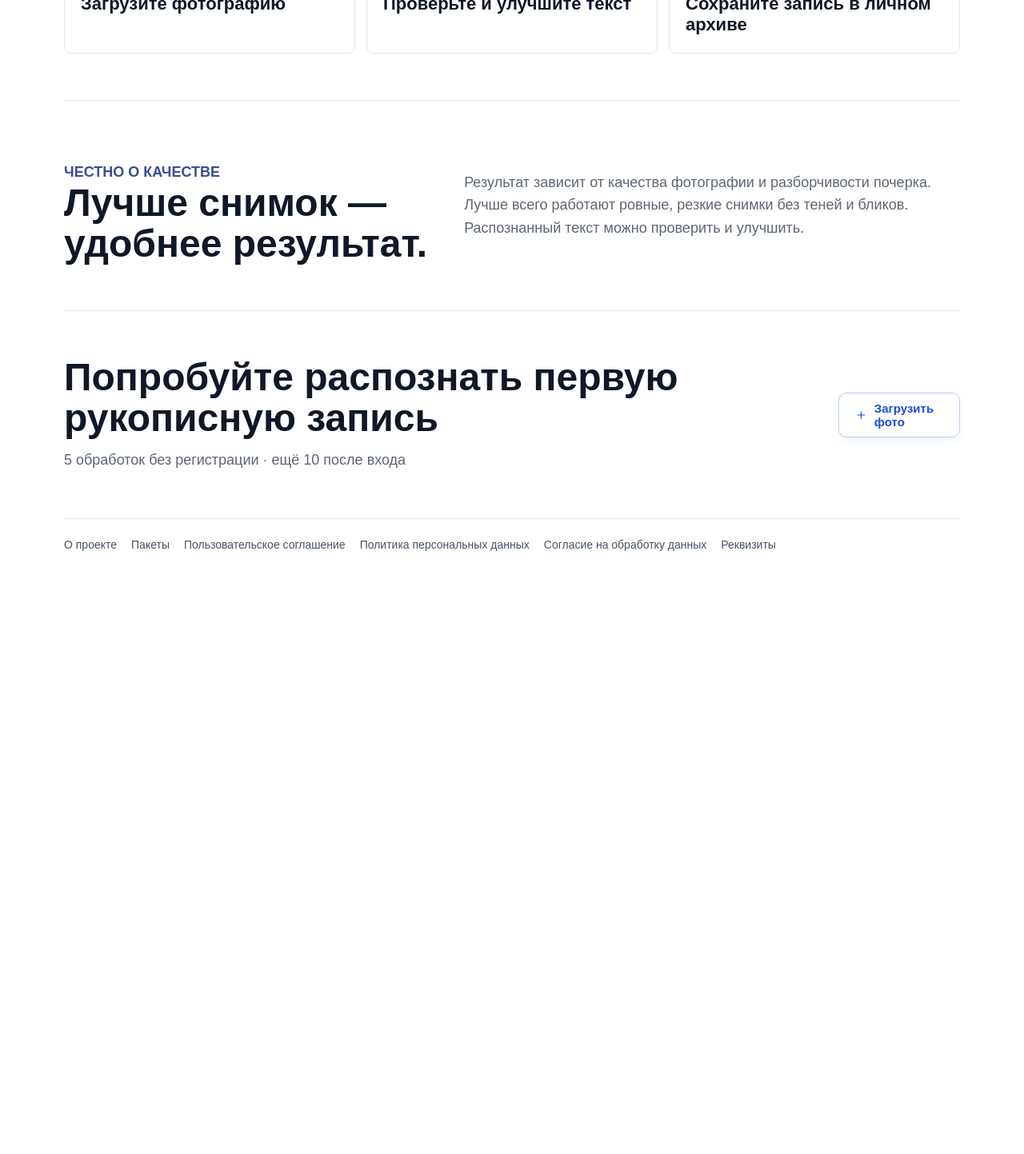
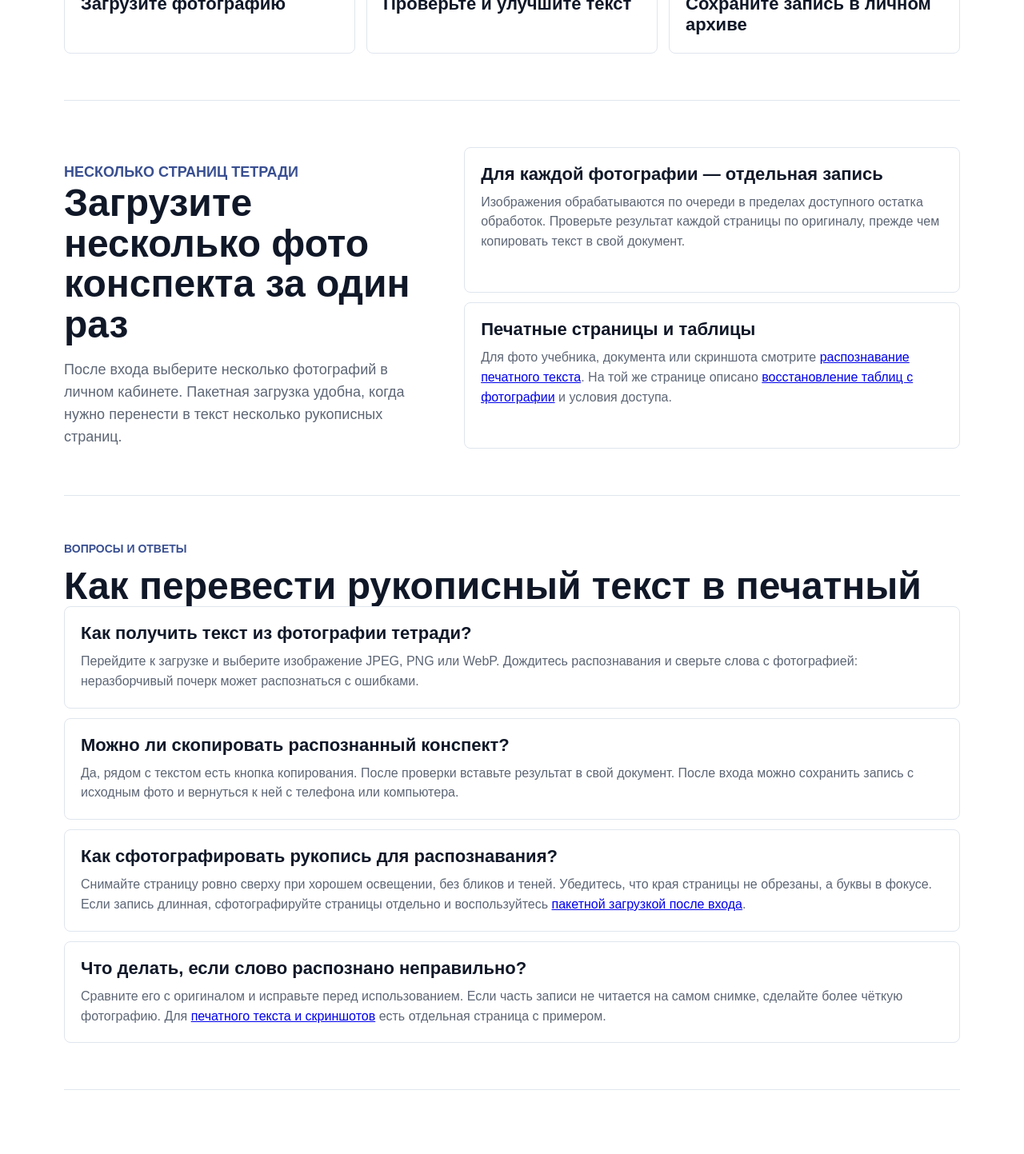
Before and after one commit to OlgaIL/myworld, a React (Vite) app in the folder client/: page /handwriting-to-text in a window 1280 px wide. Shown: the part 3360-4803 px from the top of the page at 80% size. Before the commit the page ends 4081 px from the top, so only its background shows below. Built offline with nearby package versions, Linux system fonts and the light colour scheme; no server answers.

Commit message:
Explain batch photo processing and table recognition on promo pages

```diff
--- a/client/src/pages/HandwritingToTextLanding.jsx
+++ b/client/src/pages/HandwritingToTextLanding.jsx
@@ -394,6 +394,49 @@ function HandwritingToTextLanding() {
         </div>
       </section>
 
+      <section className="landing-split" id="batch" aria-labelledby="handwriting-batch-heading">
+        <div>
+          <p className="landing-eyebrow">Несколько страниц тетради</p>
+          <h2 id="handwriting-batch-heading">Загрузите несколько фото конспекта за один раз</h2>
+          <p>После входа выберите несколько фотографий в личном кабинете. Пакетная загрузка удобна, когда нужно перенести в текст несколько рукописных страниц.</p>
+        </div>
+        <div className="landing-usecases">
+          <article className="landing-usecase">
+            <h3>Для каждой фотографии — отдельная запись</h3>
+            <p>Изображения обрабатываются по очереди в пределах доступного остатка обработок. Проверьте результат каждой страницы по оригиналу, прежде чем копировать текст в свой документ.</p>
+          </article>
+          <article className="landing-usecase">
+            <h3>Печатные страницы и таблицы</h3>
+            <p>Для фото учебника, документа или скриншота смотрите <Link to="/photo-to-text">распознавание печатного текста</Link>. На той же странице описано <a href="/photo-to-text#tables">восстановление таблиц с фотографии</a> и условия доступа.</p>
+          </article>
+        </div>
+      </section>
+
+      <section className="landing-section" id="faq" aria-labelledby="handwriting-faq-heading">
+        <div className="landing-section__heading">
+          <p className="landing-eyebrow">Вопросы и ответы</p>
+          <h2 id="handwriting-faq-heading">Как перевести рукописный текст в печатный</h2>
+        </div>
+        <div className="landing-usecases">
+          <article className="landing-usecase">
+            <h3>Как получить текст из фотографии тетради?</h3>
+            <p>Перейдите к загрузке и выберите изображение JPEG, PNG или WebP. Дождитесь распознавания и сверьте слова с фотографией: неразборчивый почерк может распознаться с ошибками.</p>
+          </article>
+          <article className="landing-usecase">
+            <h3>Можно ли скопировать распознанный конспект?</h3>
+            <p>Да, рядом с текстом есть кнопка копирования. После проверки вставьте результат в свой документ. После входа можно сохранить запись с исходным фото и вернуться к ней с телефона или компьютера.</p>
+          </article>
+          <article className="landing-usecase">
+            <h3>Как сфотографировать рукопись для распознавания?</h3>
+            <p>Снимайте страницу ровно сверху при хорошем освещении, без бликов и теней. Убедитесь, что края страницы не обрезаны, а буквы в фокусе. Если запись длинная, сфотографируйте страницы отдельно и воспользуйтесь <a href="#batch">пакетной загрузкой после входа</a>.</p>
+          </article>
+          <article className="landing-usecase">
+            <h3>Что делать, если слово распознано неправильно?</h3>
+            <p>Сравните его с оригиналом и исправьте перед использованием. Если часть записи не читается на самом снимке, сделайте более чёткую фотографию. Для <Link to="/photo-to-text">печатного текста и скриншотов</Link> есть отдельная страница с примером.</p>
+          </article>
+        </div>
+      </section>
+
       <section className="landing-split handwriting-quality">
         <div>
           <p className="landing-eyebrow">Честно о качестве</p>
--- a/client/src/pages/PhotoToTextLanding.jsx
+++ b/client/src/pages/PhotoToTextLanding.jsx
@@ -59,6 +59,7 @@ function PhotoToTextLanding() {
         </Link>
         <nav className="landing-nav" aria-label="Навигация">
           <a href="#how">Как работает</a>
+          <a href="#batch">Несколько фото</a>
           <a href="#cases">Для чего</a>
           <Link to="/handwriting-to-text">Рукописный текст</Link>
           <Link className="landing-nav__button" to="/">Попробовать</Link>
@@ -149,6 +150,42 @@ function PhotoToTextLanding() {
         </article>
       </section>
 
+      <section className="landing-split" id="batch" aria-labelledby="photo-batch-heading">
+        <div>
+          <p className="landing-eyebrow">Пакетная обработка после входа</p>
+          <h2 id="photo-batch-heading">Распознайте текст с нескольких фото за одну загрузку</h2>
+          <p>Выберите сразу несколько фотографий учебных страниц, документов или заметок. Не нужно добавлять каждую фотографию отдельно.</p>
+        </div>
+        <div className="landing-usecases">
+          <article className="landing-usecase">
+            <h3>Выберите фотографии в личном кабинете</h3>
+            <p>Войдите в аккаунт, откройте загрузку и выделите несколько изображений JPEG, PNG или WebP. Фотографии обрабатываются по очереди в пределах доступного остатка обработок.</p>
+          </article>
+          <article className="landing-usecase">
+            <h3>Проверьте результат каждой страницы</h3>
+            <p>Каждая фотография сохраняется отдельной записью с исходным изображением и распознанным текстом. Откройте нужную запись, сверьте текст и скопируйте его в свой документ.</p>
+          </article>
+        </div>
+      </section>
+
+      <section className="landing-split" id="tables" aria-labelledby="photo-tables-heading">
+        <div>
+          <p className="landing-eyebrow">Строки и столбцы</p>
+          <h2 id="photo-tables-heading">Распознайте таблицу с фото и перенесите её в Word</h2>
+          <p>Если на фотографии есть таблица, её можно попробовать восстановить отдельно от обычного текста. Перед копированием проверьте числа и расположение ячеек по исходному фото.</p>
+        </div>
+        <div className="landing-usecases">
+          <article className="landing-usecase">
+            <h3>Откройте вкладку «Таблицы»</h3>
+            <p>Загрузите фотографию и откройте распознанную запись. Если сервис обнаружит признаки таблицы, появится вкладка «Таблицы». Нажмите «Собрать таблицы», затем проверьте результат и скопируйте его. При вставке в Word сохраняйте исходное форматирование.</p>
+          </article>
+          <article className="landing-usecase">
+            <h3>Одно восстановление — бесплатно после входа</h3>
+            <p>Восстановление таблиц в одном документе можно попробовать бесплатно. Для следующих документов нужен пакет с оставшимися обработками, включая подарочные. Чёткое фото помогает различать границы и содержимое ячеек; результат требует проверки.</p>
+          </article>
+        </div>
+      </section>
+
       <section className="landing-split" id="cases">
         <div>
           <p className="landing-eyebrow">Для чего</p>
@@ -197,6 +234,14 @@ function PhotoToTextLanding() {
             <p>Поддерживаются изображения JPEG, PNG и WebP. Можно загрузить фото печатного текста или скриншот.</p>
           </article>
           <article className="landing-usecase">
+            <h3>Можно ли распознать несколько фотографий сразу?</h3>
+            <p>Да, после входа доступна <a href="#batch">пакетная загрузка фотографий</a>. Выберите несколько файлов за один раз: они обрабатываются по очереди, а результат каждого фото сохраняется отдельной записью.</p>
+          </article>
+          <article className="landing-usecase">
+            <h3>Как скопировать таблицу с фотографии?</h3>
+            <p>Если сервис обнаружил таблицу, откройте вкладку «Таблицы» и запустите восстановление. Проверьте ячейки по фото, затем скопируйте результат в Word с сохранением форматирования. <a href="#tables">Условия восстановления таблиц</a>.</p>
+          </article>
+          <article className="landing-usecase">
             <h3>Что делать, если в тексте есть ошибки?</h3>
             <p>Сверьте результат с оригиналом перед копированием. Если текст размытый или есть блики, сделайте более чёткое фото при ровном освещении и загрузите его снова. Для записей от руки смотрите <Link to="/handwriting-to-text">распознавание рукописного текста</Link>.</p>
           </article>
--- a/client/src/publicPageSeo.js
+++ b/client/src/publicPageSeo.js
@@ -9,7 +9,7 @@ export const PUBLIC_PAGE_SEO = Object.freeze({
   },
   "/photo-to-text": {
     title: "Скопировать текст с фото онлайн — Word2you",
-    description: "Распознайте текст с фото или скриншота, проверьте и скопируйте результат. После входа сохраните запись в архиве и продолжите на компьютере.",
+    description: "Распознайте текст с фото или скриншота и скопируйте результат. После входа — архив, пакетная загрузка фотографий и восстановление таблиц.",
     file: "photo-to-text.html"
   },
   "/handwriting-to-text": {
```
Also changed, not shown: 4 other files (tests, documents, lock files or other folders).
